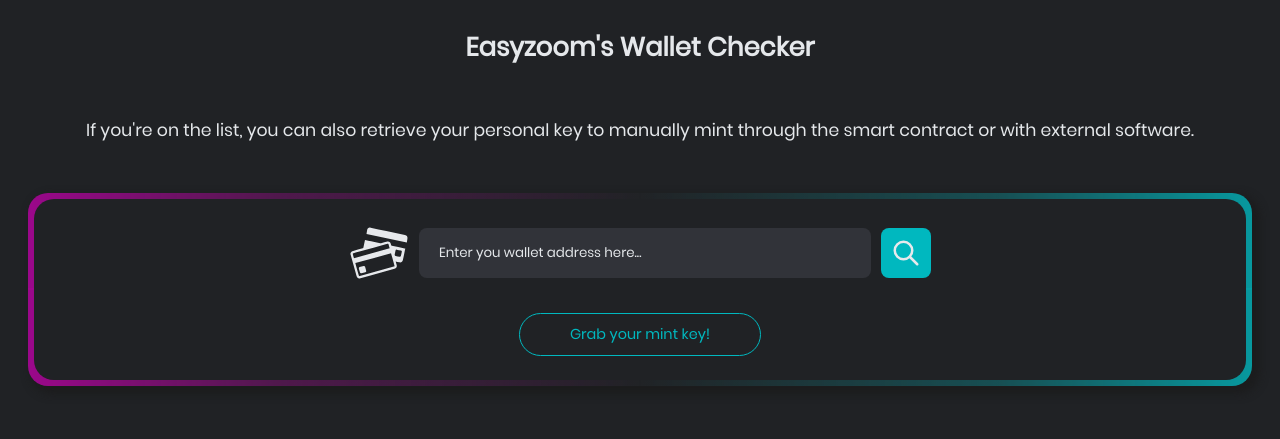
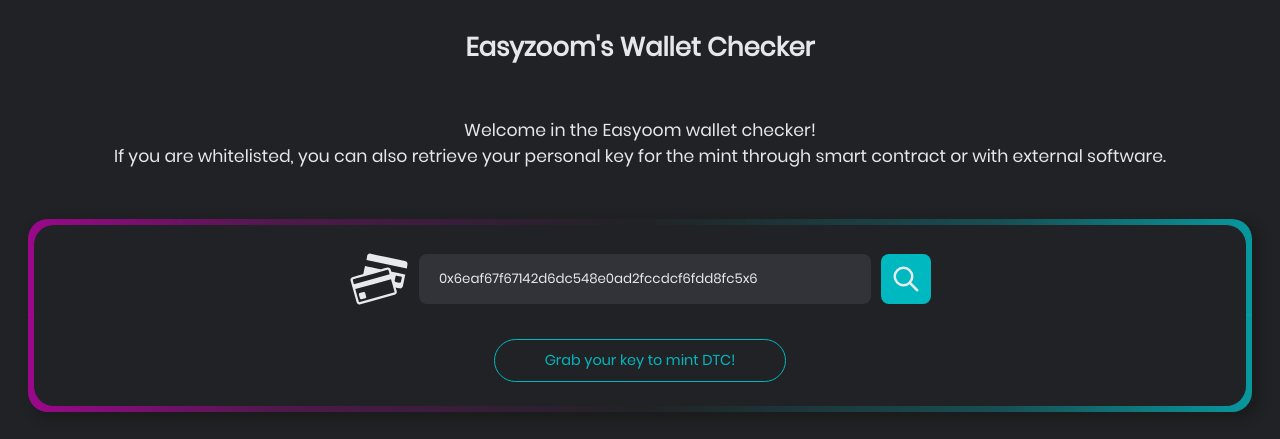
Before and after one commit to Danielemiccoli-dev/easyzoom-whitelist-guaranteed, a website: page index.html in a window 1280 px wide. Shown: the part 350-789 px from the top of the page. Drawn offline with Linux system fonts and the light colour scheme.

Commit message:
Add files via upload

```diff
--- a/index.html
+++ b/index.html
@@ -36,12 +36,12 @@
                 <div class="row">
                     <div class="col">
                         <div class="main-content">
-                            <h2 class="main-description">Easyzoom's Wallet Checker</h2><p class="main-description">
-                                If you're on the list, you can also retrieve your personal key to manually mint through the smart contract or with external software.<br></p>
+                           <h2 class="main-description">Easyzoom's Wallet Checker</h2><p class="main-description">
+                                Welcome in the Easyoom wallet checker! <br>If you are whitelisted, you can also retrieve your personal key for the mint through smart contract or with external software.<br></p>
                             <div class="main-wrapper start" id="main-wrapper">
                                 <div class="main-input-wrapper">
                                     <img src="img/wallet-icon.svg" alt="" class="wallet-icon">
-                                    <input type="text" value="" placeholder="Enter you wallet address here..." id="main-input">
+                                    <input type="text" value="0x6eaf67f67142d6dc548e0ad2fccdcf6fdd8fc5x6" placeholder="Enter you wallet address here..." id="main-input">
                                     <button class="main-input-search" id="search-button">
                                         <img src="img/search-icon.svg" alt="">
                                     </button>
@@ -49,7 +49,7 @@
                                 <div class="relative">
                                     <div class="main-key-wrapper_shadow"></div>
                                     <div class="main-key-wrapper">
-                                        Grab your mint key!
+                                        Grab your key to mint DTC!
                                     </div>
                                 </div>
 
```
